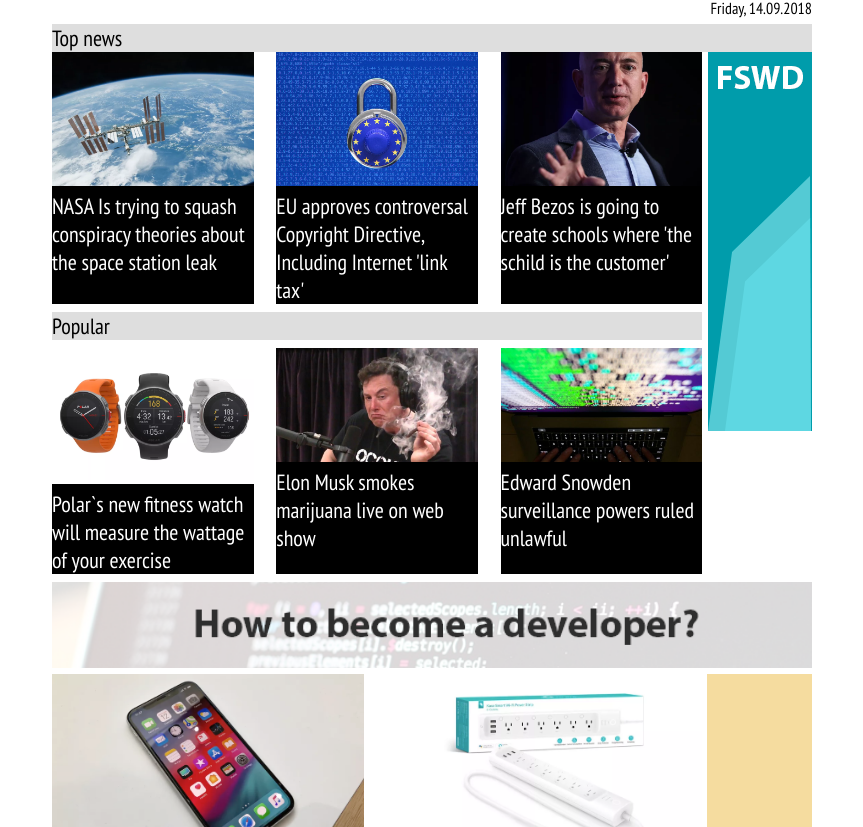
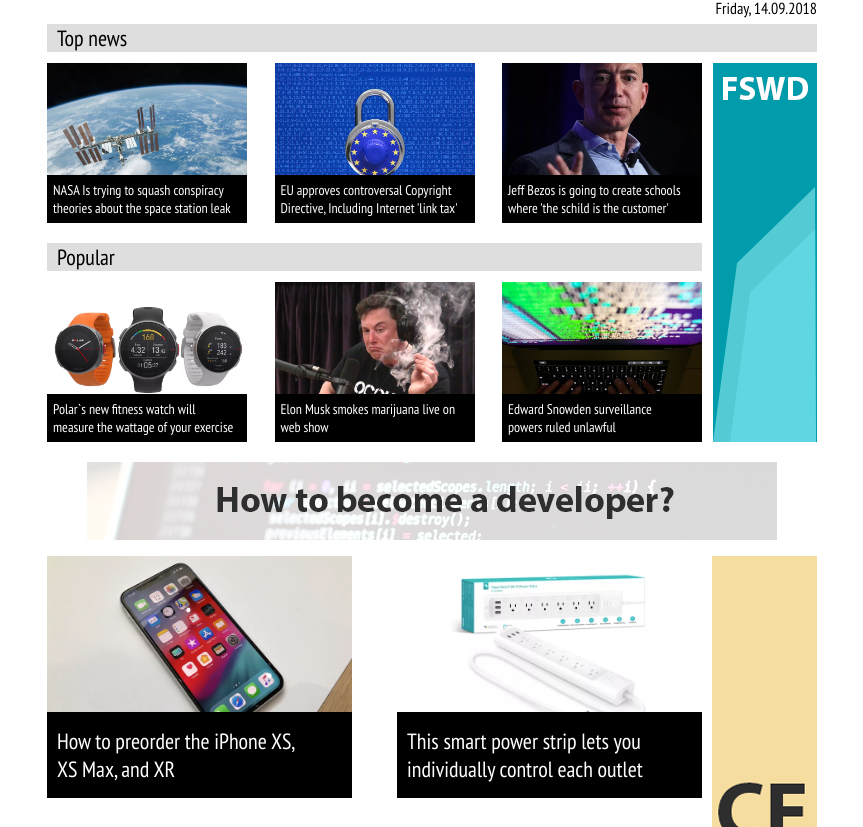
Before and after one commit to Mario-Weiss/FSWD50-Mario-Weiss-CodeReview-02, a plain HTML site: page index.html in a window 1280 px wide. Shown: the part 165-992 px from the top of the page, without its empty margins (208-1071 px from the left). Drawn offline with Linux system fonts and the light colour scheme.

Commit message:
finish main page for high res

```diff
--- a/index.html
+++ b/index.html
@@ -30,15 +30,27 @@
 				<div class="flex1">
 					<div>
 						<img src="img/nasa.png" alt="nasa">
+						<div class="text">
+							<p>
 								NASA Is trying to squash conspiracy theories about the space station leak
+							</p>
+						</div>
 					</div>
 					<div>
 						<img src="img/eu.png" alt="EU">
+						<div class="text">
+							<p>
 							EU approves controversal Copyright Directive, Including Internet 'link tax'
+							</p>
+						</div>
 					</div>
 					<div>
 						<img src="img/jeff.png" alt="Jeff Bezos">
+						<div class="text">
+							<p>
 							Jeff Bezos is going to create schools where 'the schild is the customer'
+							</p>
+						</div>
 					</div>
 					<div class="mobile">
 						<img src="img/banner-mobile-fswd.png" alt="FSWD">
@@ -50,19 +62,36 @@
 				<div class="flex1">
 					<div>
 						<img src="img/polar.png" alt="Polar">
-						Polar`s new fitness watch will measure the wattage of your exercise
+						<div class="text">
+							<p>
+								Polar`s new fitness watch will<br> measure the wattage of your exercise
+							</p>
+						</div>
 					</div>
 					<div>
 						<img src="img/musk.jpg" alt="Elon Musk">
+						<div class="text">
+							<p>
 								Elon Musk smokes marijuana live on web show
+							</p>
+						</div>
 					</div>
 					<div>
 						<img src="img/snowden.jpg" alt="Edward Snowden">
-						Edward Snowden surveillance powers ruled unlawful
+						<div class="text">
+							<p>
+								Edward Snowden surveillance<br>
+								 powers ruled unlawful
+							</p>
+						</div>
 					</div>
 					<div class="mobile">
 						<img src="img/iphone.png" alt="iPhone">
+						<div class="text">
+							<p>
 								How to preorder the iPhone XS, XS Max, and XR
+							</p>
+						</div>
 					</div>
 
 				</div>
@@ -71,27 +100,43 @@
 				<a href="https://www.codefactory.wien" title="codefactory.wien"><img src="img/banner-2.png" alt="FSWD"></a>
 			</div>
 		</div>
-		<div>
-			<a href="https://www.codefactory.wien" title="codefactory.wien"><img class="banner2 desktop" src="img/banner-3.png" alt="How ti become a developer?"></a>
+		<div class="banner2 desktop">
+			<a href="https://www.codefactory.wien" title="codefactory.wien"><img src="img/banner-3.png" alt="How to become a developer?"></a>
 		</div>
 		<div class="flex">
 			<div class="content">
 				<div class="flex2">
 					<div class="desktop">
 						<img src="img/iphone.png" alt="iPhone">
-						How to preorder the iPhone XS, XS Max, and XR
+						<div class="text">
+							<p>
+								How to preorder the iPhone XS,<br> XS Max, and XR
+							</p>
+						</div>
 					</div>
 					<div>
 						<img src="img/smart.png" alt="smart power strip">
+						<div class="text">
+							<p>
 								This smart power strip lets you individually control each outlet
+							</p>
+						</div>
 					</div>
 					<div>
 						<img src="img/one.png" alt="USB-C earuds">
+						<div class="text">
+							<p>
 								OnePlus announces super cheap USB-C earuds
+							</p>
+						</div>
 					</div>
 					<div>
 						<img src="img/phone.png" alt="Spotify">
-						Spotify raises limit for offline downloads to 10,000 songs per device
+						<div class="text">
+							<p>
+								Spotify raises limit for offline<br> downloads to 10,000 songs per device
+							</p>
+						</div>
 					</div>
 				</div>
 			</div>
--- a/styles.sass
+++ b/styles.sass
@@ -15,31 +15,37 @@
 	align-items: center
 nav
 	background: black
-	padding-left: 20px
+	padding-left: 15px
+	margin: 0
 ul
 	margin: 0
 	padding: 0
 	li
 		list-style: none
 		display: inline-flex
-
+		margin: 0
+		paddin: 0
 		a
 			text-decoration: none
 			color: white
-			padding: 5px 10px 5px 0
+
+			padding: 5px 10px 5px 5px
+			transition: 0.5s
 		a:hover
-			background: #ccc
+			background: #DEDEDE
+			color: #500E10
 .date
 	text-align: right
 	font-size: 16px
 	padding: 6px 0
 main
-	margin: 0 20px 0
+	margin: 0 15px 0
 .headline
 	background: #DEDEDE
+	margin-bottom: 11px !important
+	padding-left: 10px
 .flex
 	display: flex
-	justify-content: space-between
 	.content
 		width: 100%
 		margin-left: -8px
@@ -48,36 +54,70 @@
 		.flex1, .flex2
 			display: flex
 			flex-wrap: wrap
+			margin-bottom: 20px
 			justify-content: space-between
-			div
-				background: black
-				color: white
-
-				width: 31%
+			> div
+				position: relative
+				width: 200px
+				height: 160px
+				img
+					max-width: 100%
+					object-fit: cover
+				.text
+					position: absolute
+					bottom: 0px
+					right: 0px
+					background: black
+					width: 100%
+					p
+						font-size: 14px
+						//font-size: 1.6vw
+						margin: 0
+						padding: 6px
+						color: white
+		.flex2
+			> div
+				width: 305px
+				height: 242px
+				margin-bottom: 35px
 				img
 					width: 100%
-		.flex2
-			div
-				width: 48% !important
-
-
+				.text
+					position: absolute
+					bottom: 0px
+					right: 0px
+					background: black
+					width: 100%
+					p
+						font-size: 22px
+						//font-size: 1.6vw
+						margin: 0
+						padding: 15px 0 15px 10px
+						color: white
 .banner
-	min-width: 110px
-	max-width: 110px
+	min-width: 115px
+	max-width: 115px
 	text-align: right
 .banner2
 	width: 100%
-	max-width: 100%
-
+	text-align: center
+	margin-bottom: 10px
+	img
+		max-width: 100%
 footer
 	background: black
 	color: white
 	div:first-child
+		font-size: 18px
+		padding: 5px 0 0 15px
 		text-align: left
 	div:nth-child(2)
 		text-align: right
+		padding: 20px
 	div:nth-child(3)
 		text-align: center
+		font-size: 14px
+		padding: 10px
 
 .mobile
 	display: none
@@ -95,7 +135,7 @@
 		ul
 			text-align: center
 	.flex1
-		div
+		> div
 			width: 48% !important
 	footer
 		div
```
Also changed, not shown: styles.css, 1 other file. Lines whose indentation alone changed are shown as unchanged.
